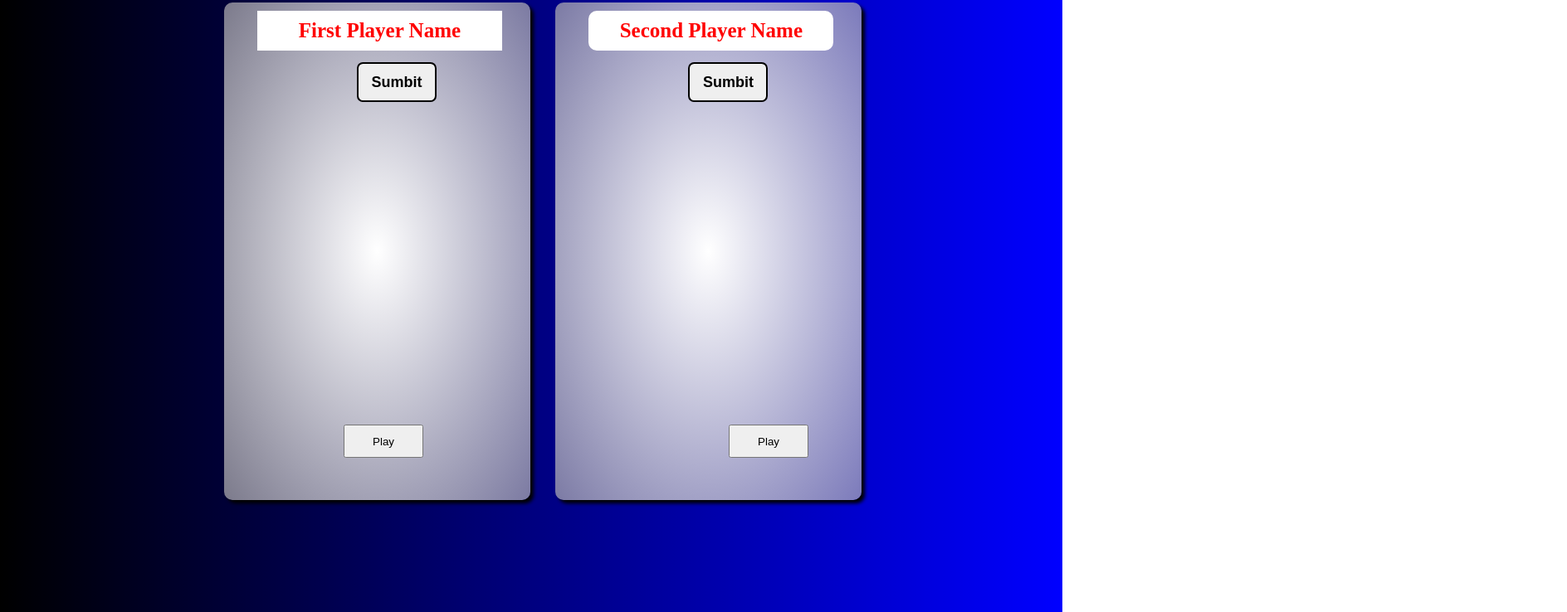
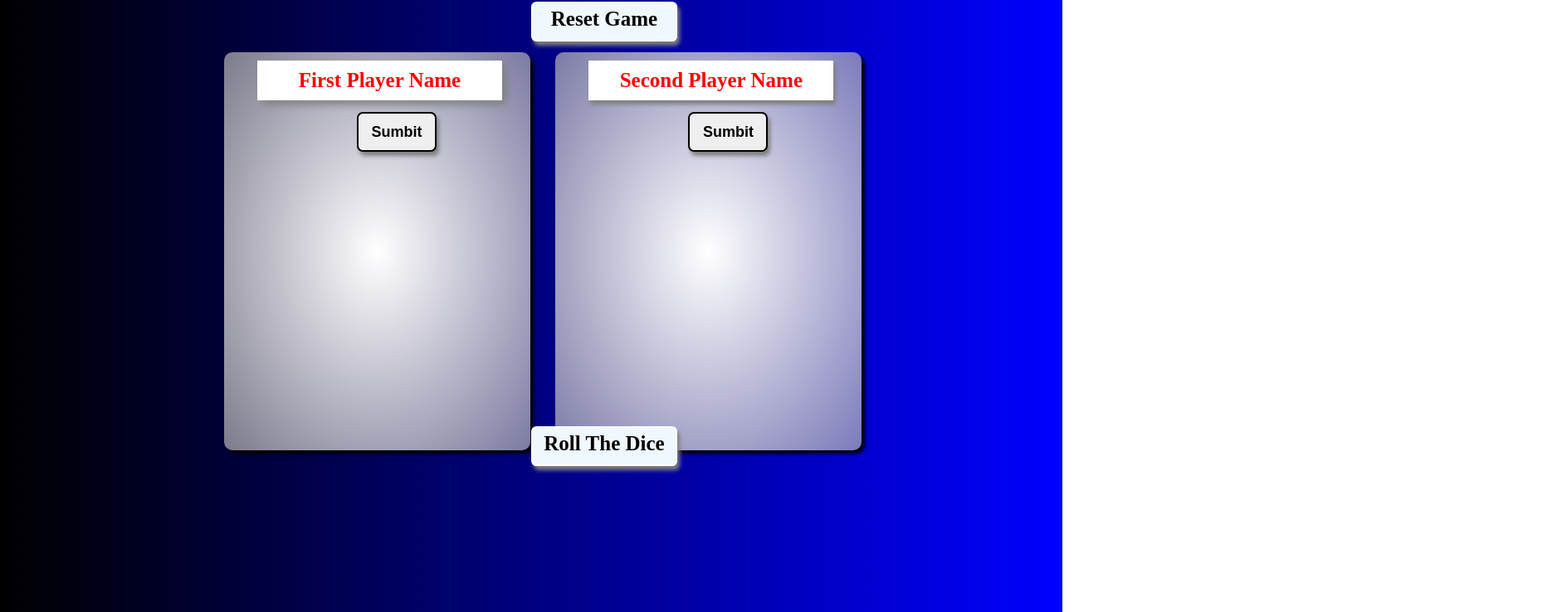
Before and after one commit to Shubhamkitian007/Play-Dice, a plain HTML site: page index.html in a window 1280 px wide. Shown: the part 62-800 px from the top of the page at 83% size, 1888 px wide, since content can reach past the window. Drawn offline with Linux system fonts and the light colour scheme.

Commit message:
Add Reset Game and many More

```diff
--- a/index.html
+++ b/index.html
@@ -13,17 +13,13 @@
     <div class="container">
         <img src="./images/logo.png" alt="">
         <h1>Two Player Dice Game</h1>
-        <img src="./logo.png" alt="">
 
         <!-- Right Div Start -->
         <div class="box">
             <div class="right-side">
                 <input type="text" id="firstplayer" placeholder="First Player Name">
                 <input type="button" value="Sumbit" id="rsbtn1" onclick="firstplayer()">
-
                 <h1 id="firstplayerheading"></h1>
-
-                <input type="button" value="Play" id="playerbtn-1">
                 <div class="displayp1"></div>
             </div>
 
@@ -34,9 +30,10 @@
 
                 <h1 id="secondplayerheading"></h1>
 
-                <input type="button" value="Play" id="playerbtn-2">
             </div>
         </div>
+        <div class="diceroll" onclick="diceroll()">Roll The Dice</div>
+        <div class="newgame" onclick="newgame()">Reset Game</div>
     </div>
 
 
--- a/script.js
+++ b/script.js
@@ -1,15 +1,26 @@
+function newgame(){
+    location.reload();
+}
 function firstplayer(){
     var firstplayername = document.getElementById('firstplayer').value;
     // console.log(firstplayername);
     document.getElementById('firstplayerheading').innerHTML = firstplayername;
     document.getElementById('firstplayer').style.display = "none";
     document.getElementById('rsbtn1').style.display = "none";
+
+    play1();
 }
 
 function secondplayer(){
-    const secondplayername = document.getElementById('secondplayer').value;
+    secondplayername = document.getElementById('secondplayer').value;
     // console.log(secondplayername);
     document.getElementById('secondplayerheading').innerHTML = secondplayername;
     document.getElementById('secondplayer').style.display = "none";
     document.getElementById('lsbtn2').style.display = "none";
+
+    play2();
 }
+
+$('#playerbtn-1').click(function roll1(){
+
+});
--- a/style.css
+++ b/style.css
@@ -14,8 +14,8 @@
 
 .container img{
     width: 35px;
-    position: absolute;
-    left: 600px;
+    position: relative;
+    left: 35rem;
     top: 10px;
 }
 
@@ -24,9 +24,10 @@
     font-family: 'Times New Roman', Times, serif;
     font-size:xx-large;
     text-align: center;
-    position: absolute;
-    left: 650px;
-    top: 10px;
+    display: flex;
+    position: relative;
+    left: 38rem;
+    top: -2rem;
 }
 
 .box{
@@ -43,10 +44,9 @@
     justify-content: space-between;
 }
 
-
 .right-side{
     width: 48%;
-    height: 75vh;
+    height: 60vh;
     margin-top: 30px;
     border-radius: 10px;
     box-shadow: 4px 4px 4px black;
@@ -65,6 +65,7 @@
     font-weight: 800;
     font-family: 'Times New Roman', Times, serif;
     text-align: center;
+    box-shadow: 5px 5px 10px gray;
 }
 
 .right-side input[value="Sumbit"]{
@@ -80,6 +81,7 @@
     cursor: pointer;
     border: 2px black solid;
     border-radius: .45rem;
+    box-shadow: 3px 5px 5px gray;
 
 }
 
@@ -88,21 +90,25 @@
     font-size: 45px;
     font-weight: 900;
     font-family: 'Times New Roman', Times, serif;
-    position: relative;
+    position: absolute;
     top: 50px;
     left: -0px;
     text-align: center;
 }
 
 
-.right-side input[value="Play"]{
-    width: 6rem;
+.right-side input[value="Roll The Dice"]{
+    width: 12rem;
     height: 5vh;
-    background-image: linear-gradient(to right, white red);
     position: absolute;
-    top: 31.5rem;
-    left: 9rem;
+    border: 2px black solid;
+    top: 28rem;
+    left: 7rem;
     cursor: pointer;
+    color: red;
+    font-size: larger;
+    font-weight: 800;
+    box-shadow: 3px 5px 5px grey;
 }
 
 ::placeholder{
@@ -112,8 +118,7 @@
 
 .left-side{
     width: 48%;
-    /* border: 1px white solid; */
-    height: 75vh;
+    height: 60vh;
     margin-top: 30px;
     border-radius: 10px;
     box-shadow: 4px 4px 4px black;
@@ -127,13 +132,13 @@
     position: relative;
     left: 40px;
     top: 10px;
-    border-radius: 10px;
     text-align: center;
     border: 2px white solid;
     font-size: 25px;
     font-weight: 800;
     color: Blue;
     font-family: 'Times New Roman', Times, serif;
+    box-shadow: 3px 5px 5px gray;
 }
 
 .left-side input[value="Sumbit"]{
@@ -148,6 +153,7 @@
     cursor: pointer;
     border: 2px black solid;
     border-radius: .45rem;
+    box-shadow: 3px 5px 5px gray;
 }
 
 #secondplayerheading{
@@ -155,19 +161,58 @@
     font-size: 45px;
     font-weight: 900;
     font-family: 'Times New Roman', Times, serif;
-    position: relative;
+    position: absolute;
     top: 50px;
     left: -0px;
     text-align: center;
 }
 
-.left-side input[value="Play"]{
-    width: 6rem;
+.left-side input[value="Roll The Dice"]{
+    width: 12rem;
     height: 5vh;
-    background-image: linear-gradient(to right, white red);
-    position: absolute;
-    top: 31.5rem;
+    position: relative;
+    border: 2px black solid;
+    box-shadow: 3px 5px 5px grey;
+    top: 28rem;
     left: 38rem;
     cursor: pointer;
+    color: red;
+    font-size: larger;
+    font-weight: 800;
+}
 
+.diceroll{
+    width: 11rem;
+    height: 6vh;
+    border: 2px white solid;
+    position: absolute;
+    top: 36rem;
+    left: 40rem;
+    font-weight: 800;
+    text-align: center;
+    font-size: 25px;
+    box-shadow: 3px 5px 5px grey;
+    border-radius: 0.4rem;
+    background-color: aliceblue;
+    box-sizing: border-box;
+    padding-top: 5px;
+    cursor: pointer;
 }
+
+.newgame{
+    width: 11rem;
+    height: 6vh;
+    border: 2px white solid;
+    position: absolute;
+    top: 4rem;
+    left: 40rem;
+    font-weight: 800;
+    box-shadow: 3px 5px 5px grey;
+    border-radius: 0.4rem;
+    text-align: center;
+    font-size: 25px;
+    background-color: aliceblue;
+    box-sizing: border-box;
+    padding-top: 5px;
+    cursor: pointer;
+}
```
